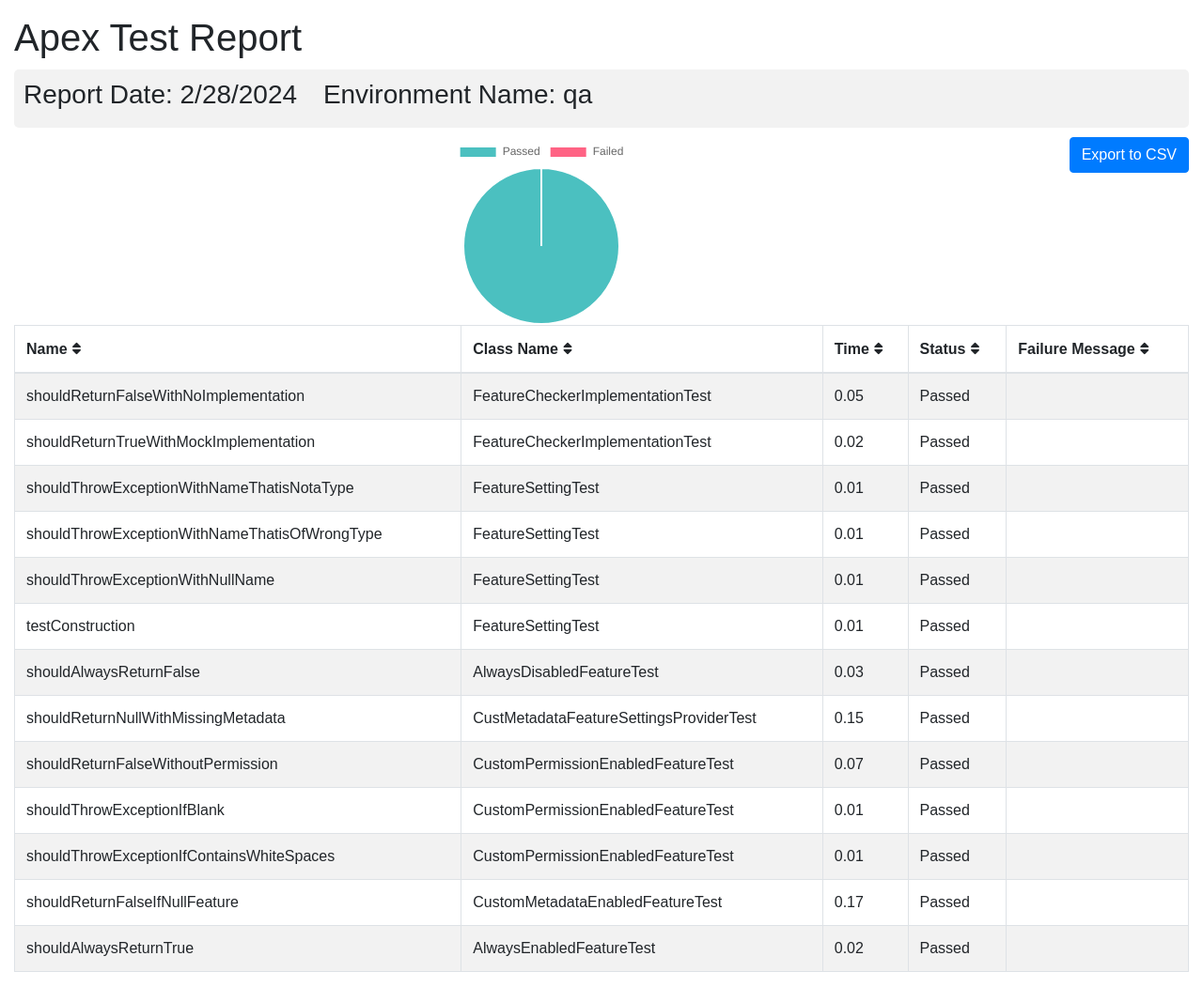
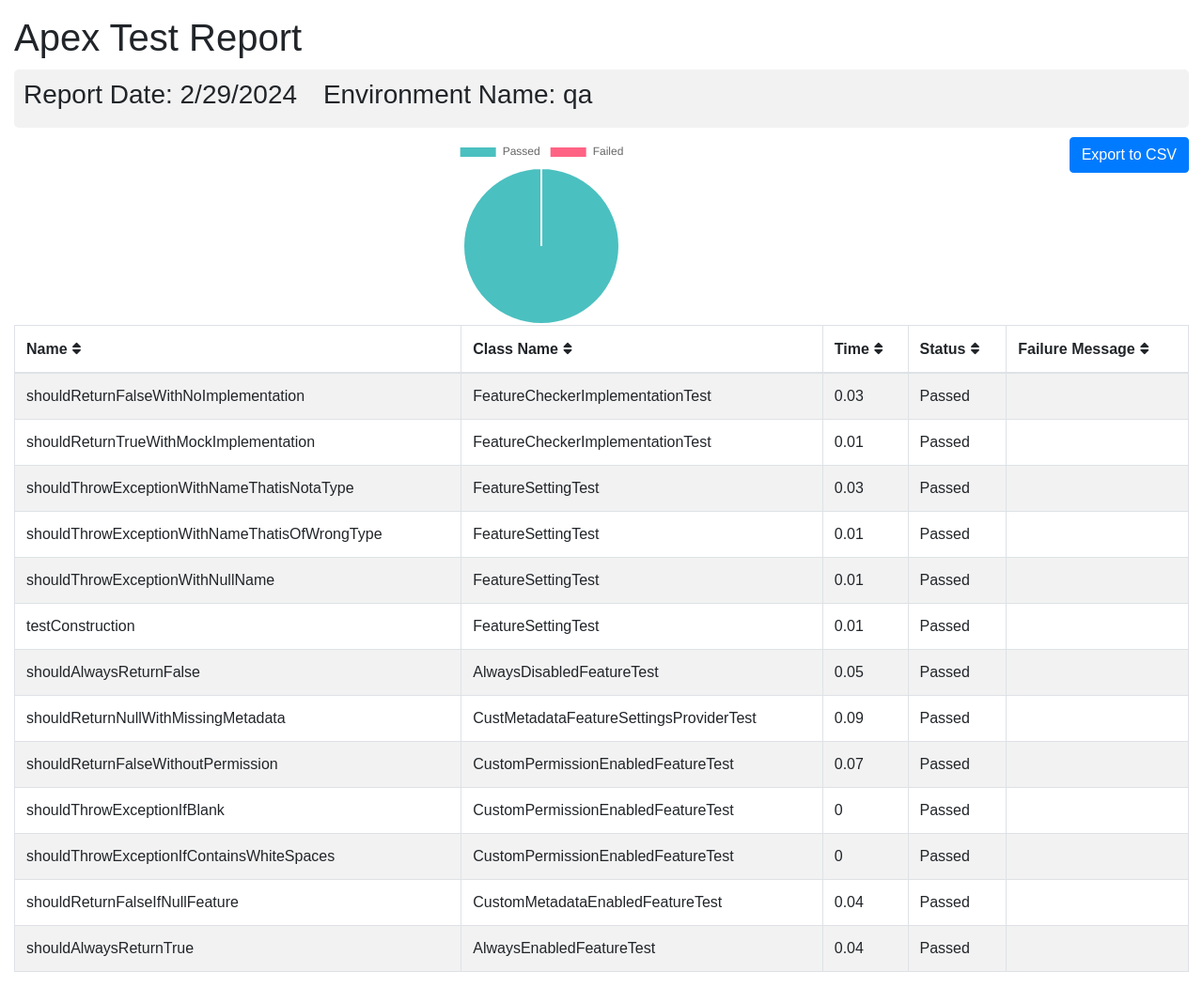
Before and after one commit to flxbl-io/sfops-dashboard, a Jekyll site: the page apextestResults/qa.html, which Jekyll copies as it is, in a window 1280 px wide. Shown: the whole page at 94% size. Built offline with Jekyll 4.4.1, drawn with Linux system fonts in a browser that asks for light colours.

Commit message:
Updated apex test results

```diff
--- a/apextestResults/qa.html
+++ b/apextestResults/qa.html
@@ -102,7 +102,7 @@
       <div class="container-fluid">
         <h1 class="mt-3">Apex Test Report</h1>
         <div class="info-card">
-        <h3>Report Date: 2/28/2024 <span style="margin-left: 20px;">Environment Name: qa</span></h3>
+        <h3>Report Date: 2/29/2024 <span style="margin-left: 20px;">Environment Name: qa</span></h3>
         </div>
         <button onclick="exportTableToCSV('testReport.csv')" class="btn btn-primary float-right">Export to CSV</button>
         <div id="chart-container">
@@ -123,21 +123,21 @@
         <tr>
           <td>shouldReturnFalseWithNoImplementation</td>
           <td>FeatureCheckerImplementationTest</td>
-          <td>0.05</td>
+          <td>0.03</td>
           <td>Passed</td>
           <td></td>
         </tr>
         <tr>
           <td>shouldReturnTrueWithMockImplementation</td>
           <td>FeatureCheckerImplementationTest</td>
-          <td>0.02</td>
+          <td>0.01</td>
           <td>Passed</td>
           <td></td>
         </tr>
         <tr>
           <td>shouldThrowExceptionWithNameThatisNotaType</td>
           <td>FeatureSettingTest</td>
-          <td>0.01</td>
+          <td>0.03</td>
           <td>Passed</td>
           <td></td>
         </tr>
@@ -165,14 +165,14 @@
         <tr>
           <td>shouldAlwaysReturnFalse</td>
           <td>AlwaysDisabledFeatureTest</td>
-          <td>0.03</td>
+          <td>0.05</td>
           <td>Passed</td>
           <td></td>
         </tr>
         <tr>
           <td>shouldReturnNullWithMissingMetadata</td>
           <td>CustMetadataFeatureSettingsProviderTest</td>
-          <td>0.15</td>
+          <td>0.09</td>
           <td>Passed</td>
           <td></td>
         </tr>
@@ -186,28 +186,28 @@
         <tr>
           <td>shouldThrowExceptionIfBlank</td>
           <td>CustomPermissionEnabledFeatureTest</td>
-          <td>0.01</td>
+          <td>0</td>
           <td>Passed</td>
           <td></td>
         </tr>
         <tr>
           <td>shouldThrowExceptionIfContainsWhiteSpaces</td>
           <td>CustomPermissionEnabledFeatureTest</td>
-          <td>0.01</td>
+          <td>0</td>
           <td>Passed</td>
           <td></td>
         </tr>
         <tr>
           <td>shouldReturnFalseIfNullFeature</td>
           <td>CustomMetadataEnabledFeatureTest</td>
-          <td>0.17</td>
+          <td>0.04</td>
           <td>Passed</td>
           <td></td>
         </tr>
         <tr>
           <td>shouldAlwaysReturnTrue</td>
           <td>AlwaysEnabledFeatureTest</td>
-          <td>0.02</td>
+          <td>0.04</td>
           <td>Passed</td>
           <td></td>
         </tr>
```
